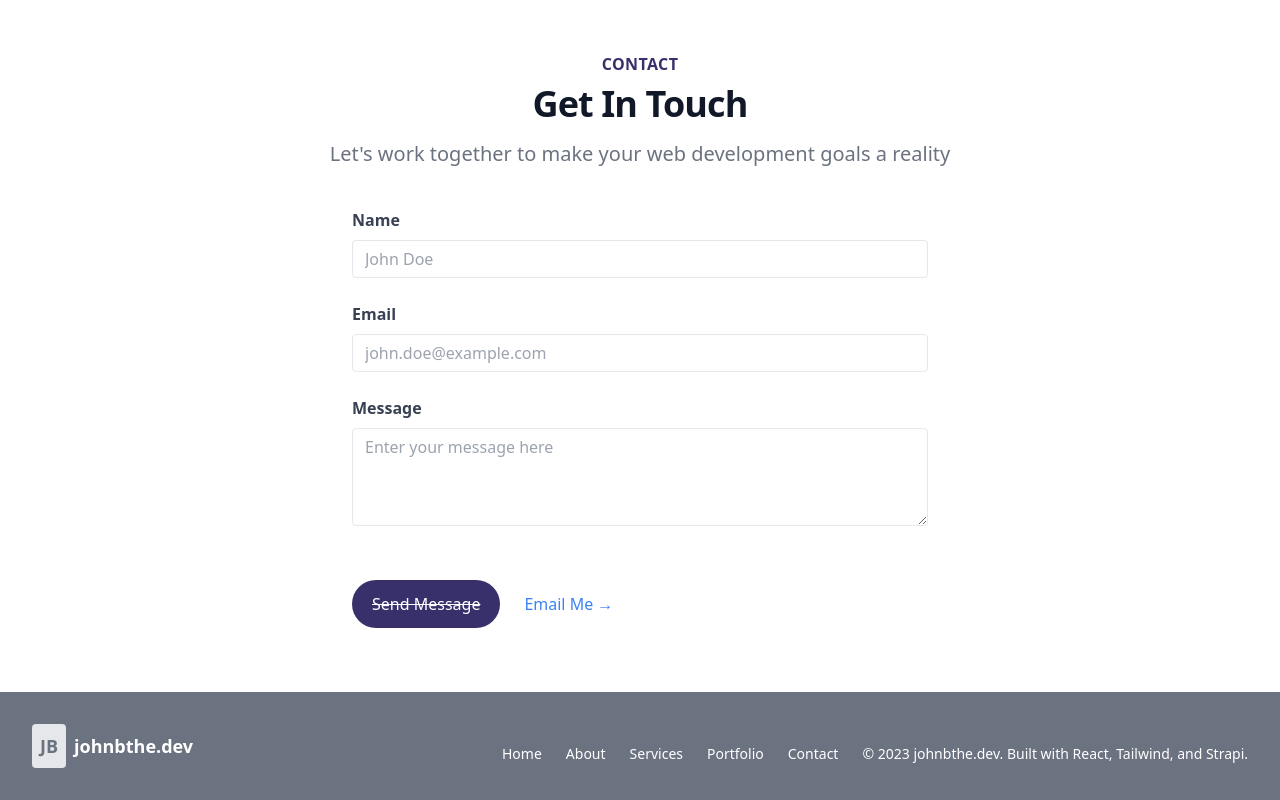
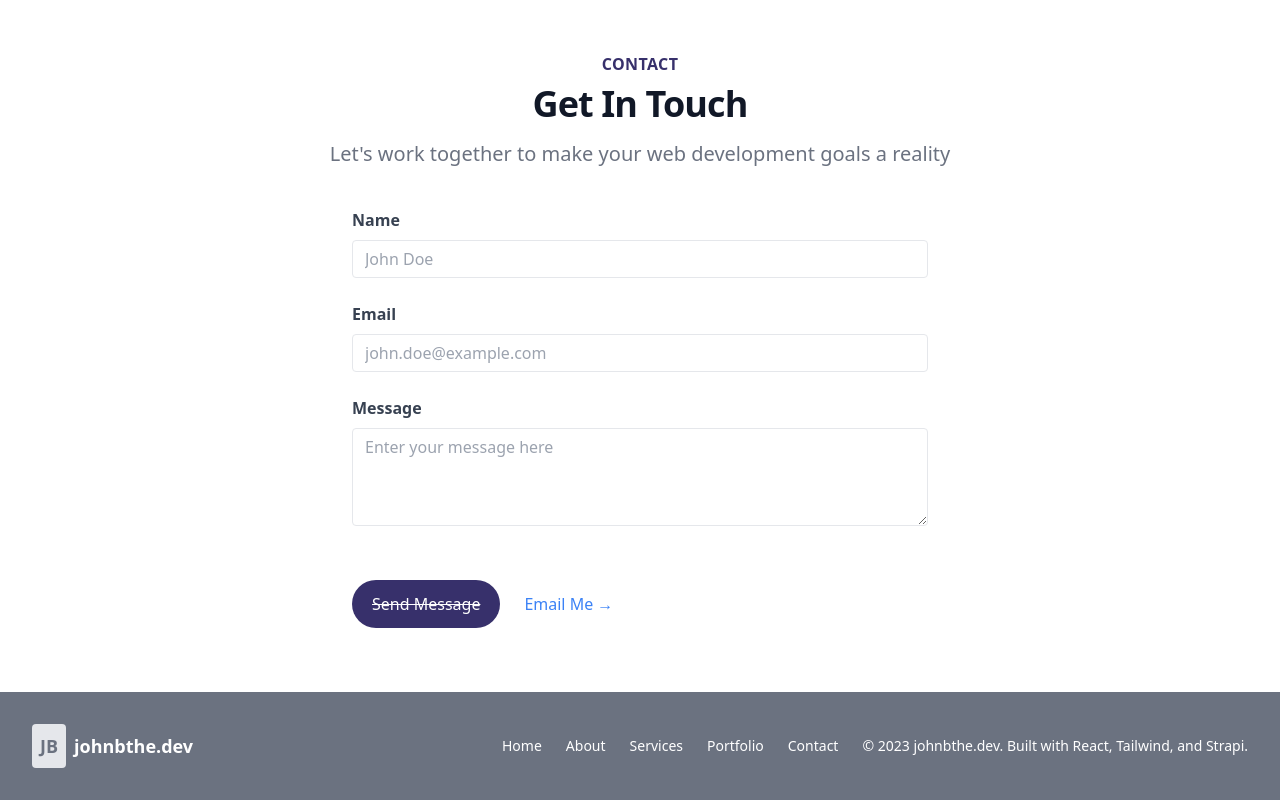
Before and after one commit to johnbthedev/johnbthe.dev, a React (Vite) app in the folder frontend/: page / in a window 1280 px wide. Shown: the part 3492-4292 px from the top of the page. Built offline with nearby package versions, Linux system fonts and the light colour scheme.

Commit message:
centered footer navigation

```diff
--- a/frontend/src/components/Footer.jsx
+++ b/frontend/src/components/Footer.jsx
@@ -12,10 +12,10 @@ export default function Footer() {
             <h1 class="ml-2 text-white font-bold text-lg">johnbthe.dev</h1>
           </div>
           <div className="lg:flex lg:items-center">
-            <div className="text-sm">
+            <div className="text-sm lg:flex lg:items-center">
               <a
                 href="#home"
-                className="block mt-0 lg:inline-block lg:mt-4 mr-6"
+                className="block mt-0 lg:inline-block lg:mt-0 mr-6"
               >
                 Home
               </a>
```
